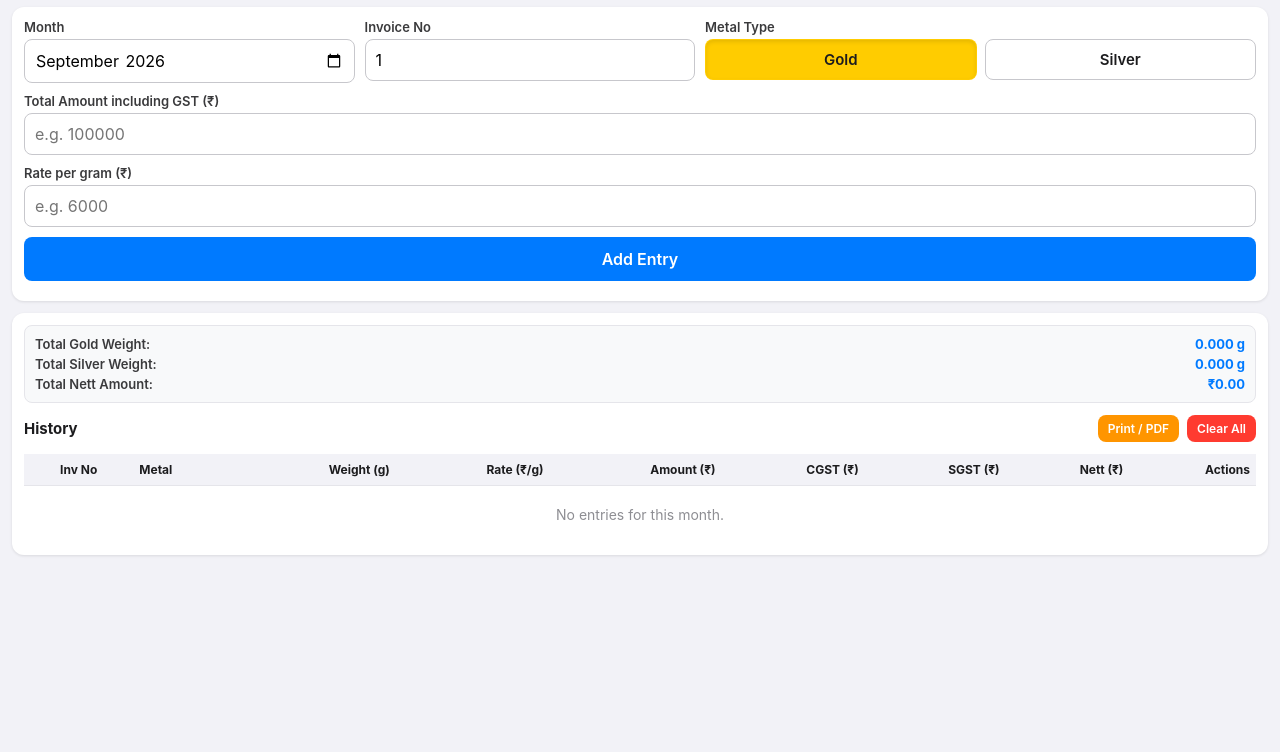
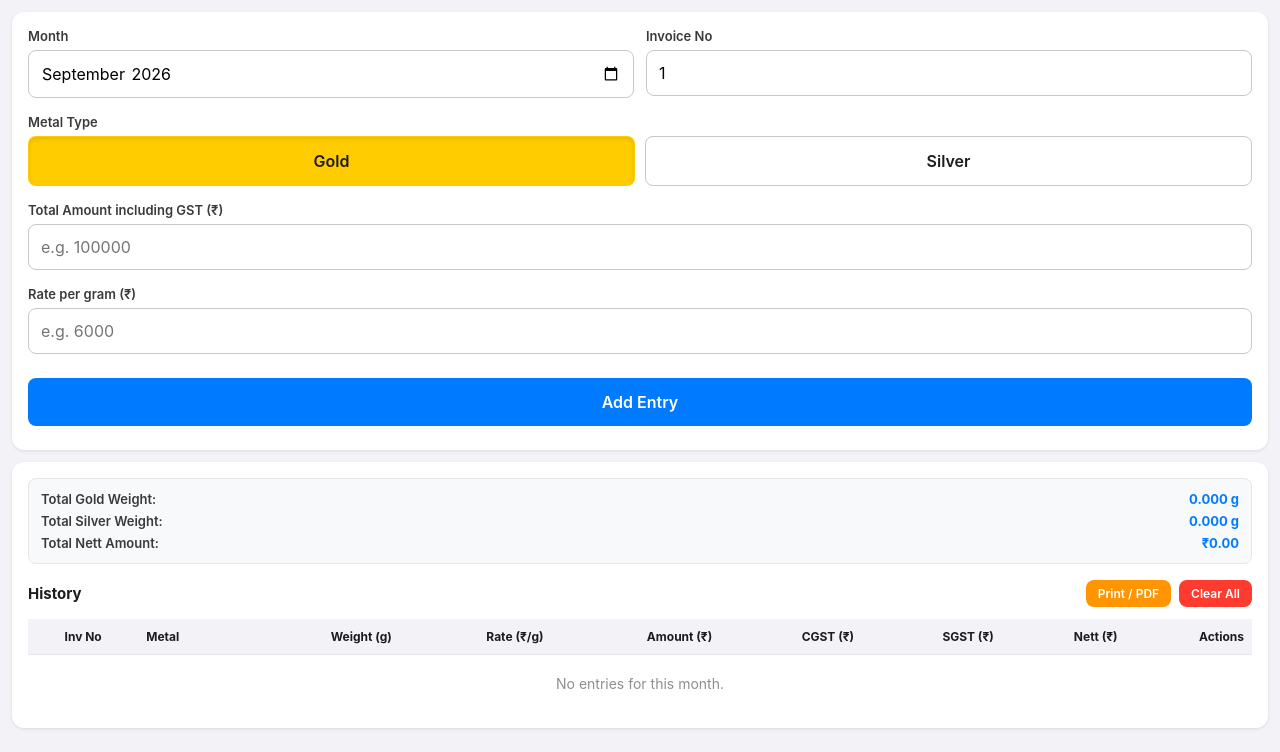
Before and after one commit to chand3036-ctrl/metal-gst-calculation-, a plain HTML site: page index.html in a window 1280 px wide. Shown: the part 49-801 px from the top of the page. Drawn offline with Linux system fonts and the light colour scheme.

Commit message:
Update index.html

```diff
--- a/index.html
+++ b/index.html
@@ -8,34 +8,35 @@
 <style>
   * { box-sizing: border-box; font-family: -apple-system, BlinkMacSystemFont, "Segoe UI", Roboto, Helvetica, Arial, sans-serif; }
   body { margin: 0; padding: 12px; background: #f2f2f7; color: #1c1c1e; }
-  h1 { font-size: 20px; text-align: center; margin: 10px 0; }
-  .card { background: #fff; border-radius: 12px; padding: 12px; margin-bottom: 12px; box-shadow: 0 1px 3px rgba(0,0,0,0.1); }
-  label { display: block; font-size: 13px; font-weight: 600; margin-bottom: 4px; color: #3a3a3c; }
-  select, input { width: 100%; padding: 10px; font-size: 16px; border: 1px solid #c7c7cc; border-radius: 8px; margin-bottom: 10px; background: #fff; }
-  button { width: 100%; padding: 12px; font-size: 16px; font-weight: 600; border: none; border-radius: 8px; background: #007aff; color: #fff; cursor: pointer; margin-bottom: 8px; }
+  h1 { font-size: 20px; text-align: center; margin: 10px 0 15px 0; }
+  .card { background: #fff; border-radius: 12px; padding: 16px; margin-bottom: 12px; box-shadow: 0 1px 3px rgba(0,0,0,0.1); }
+  label { display: block; font-size: 13px; font-weight: 600; margin-bottom: 6px; color: #3a3a3c; }
+  select, input { width: 100%; padding: 12px; font-size: 16px; border: 1px solid #c7c7cc; border-radius: 8px; margin-bottom: 16px; background: #fff; }
+  select:focus, input:focus { outline: none; border-color: #007aff; box-shadow: 0 0 0 2px rgba(0,122,255,0.2); }
+  button { width: 100%; padding: 14px; font-size: 16px; font-weight: 600; border: none; border-radius: 8px; background: #007aff; color: #fff; cursor: pointer; margin-bottom: 8px; }
   button:active { opacity: 0.7; }
   button.danger { background: #ff3b30; }
   button.secondary { background: #8e8e93; }
   button.warning { background: #ff9500; }
-  .row { display: flex; gap: 10px; }
+  .row { display: flex; gap: 12px; }
   .row > div { flex: 1; }
 
-  /* Metal Toggle Buttons */
-  .metal-toggle { display: flex; gap: 8px; }
-  .metal-toggle button { flex: 1; padding: 10px; font-size: 15px; border: 1px solid #c7c7cc; background: #fff; color: #1c1c1e; border-radius: 8px; margin-bottom: 0; transition: all 0.2s ease; }
+  /* Metal Toggle Buttons - Full Width */
+  .metal-toggle { display: flex; gap: 10px; margin-bottom: 16px; }
+  .metal-toggle button { flex: 1; padding: 14px; font-size: 16px; border: 1px solid #c7c7cc; background: #fff; color: #1c1c1e; border-radius: 8px; margin-bottom: 0; transition: all 0.2s ease; }
   .metal-toggle button.active { border-color: transparent; box-shadow: inset 0 2px 4px rgba(0,0,0,0.1); }
   #btnGold.active { background: #ffcc00; color: #1c1c1e; }
   #btnSilver.active { background: #8e8e93; color: #fff; }
 
-  .summary-box { background: #f8f9fa; border: 1px solid #e5e5ea; border-radius: 8px; padding: 10px; margin-bottom: 12px; font-size: 13px; }
-  .summary-row { display: flex; justify-content: space-between; margin-bottom: 4px; }
+  .summary-box { background: #f8f9fa; border: 1px solid #e5e5ea; border-radius: 8px; padding: 12px; margin-bottom: 16px; font-size: 13px; }
+  .summary-row { display: flex; justify-content: space-between; margin-bottom: 6px; }
   .summary-row:last-child { margin-bottom: 0; }
   .summary-row span:first-child { font-weight: 600; color: #3a3a3c; }
   .summary-row span:last-child { font-weight: 700; color: #007aff; }
 
-  .table-wrap { overflow-x: auto; -webkit-overflow-scrolling: touch; position: relative; }
+  .table-wrap { overflow-x: auto; -webkit-overflow-scrolling: touch; position: relative; margin-top: 8px; }
   table { width: 100%; border-collapse: collapse; font-size: 12px; min-width: 750px; }
-  th, td { padding: 8px 6px; text-align: right; border-bottom: 1px solid #e5e5ea; white-space: nowrap; }
+  th, td { padding: 10px 8px; text-align: right; border-bottom: 1px solid #e5e5ea; white-space: nowrap; }
   th { background: #f2f2f7; font-weight: 700; position: sticky; top: 0; }
   td:first-child, th:first-child { text-align: center; }
   td:nth-child(2), th:nth-child(2) { text-align: left; }
@@ -62,7 +63,7 @@
   tbody tr:hover { background-color: #e5f0ff; }
 
   .action-btns { display: flex; gap: 6px; justify-content: center; }
-  .action-btns button { width: auto; padding: 4px 8px; font-size: 11px; margin-bottom: 0; }
+  .action-btns button { width: auto; padding: 4px 10px; font-size: 11px; margin-bottom: 0; }
   .empty { text-align: center; color: #8e8e93; padding: 20px; font-size: 14px; }
 
   /* Modal Styles */
@@ -76,11 +77,11 @@
     box-shadow: 0 4px 15px rgba(0,0,0,0.2); position: relative; animation: popIn 0.2s ease-out;
   }
   @keyframes popIn { from { transform: scale(0.9); opacity: 0; } to { transform: scale(1); opacity: 1; } }
-  .modal-content h3 { margin-top: 0; text-align: center; font-size: 18px; }
-  .modal-detail { display: flex; justify-content: space-between; padding: 6px 0; border-bottom: 1px solid #f2f2f7; font-size: 14px; }
+  .modal-content h3 { margin-top: 0; text-align: center; font-size: 18px; margin-bottom: 15px; }
+  .modal-detail { display: flex; justify-content: space-between; padding: 8px 0; border-bottom: 1px solid #f2f2f7; font-size: 14px; }
   .modal-detail span:first-child { font-weight: 600; color: #8e8e93; }
   .modal-detail span:last-child { font-weight: 600; color: #1c1c1e; }
-  .modal-actions { display: flex; gap: 10px; margin-top: 15px; }
+  .modal-actions { display: flex; gap: 10px; margin-top: 20px; }
   .modal-actions button { flex: 1; margin-bottom: 0; }
 
   /* Print styles */
@@ -89,11 +90,11 @@
     .card { box-shadow: none; padding: 0; margin: 0; border: none; }
     .no-print, #formCard, .modal-overlay { display: none !important; }
     table { min-width: 100%; border: 1px solid #000; }
-    th, td { border: 1px solid #000; padding: 4px; background: transparent !important; }
+    th, td { border: 1px solid #000; padding: 6px; background: transparent !important; }
     .action-btns { display: none; }
     .sticky-col { position: static; box-shadow: none; }
-    .summary-box { border: 1px solid #000; margin-bottom: 10px; page-break-inside: avoid; }
-    .print-header { display: block !important; text-align: center; font-size: 16px; font-weight: bold; margin-bottom: 10px; }
+    .summary-box { border: 1px solid #000; margin-bottom: 12px; page-break-inside: avoid; }
+    .print-header { display: block !important; text-align: center; font-size: 16px; font-weight: bold; margin-bottom: 12px; }
   }
   .print-header { display: none; }
 </style>
@@ -103,31 +104,35 @@
 <h1>Metal GST Calculator</h1>
 
 <div class="card no-print" id="formCard">
+  <!-- Row 1: Month and Invoice No -->
   <div class="row">
-    <div style="flex: 1.2;">
+    <div>
       <label>Month</label>
       <input type="month" id="monthSelect" value="">
     </div>
-    <div style="flex: 1.2;">
+    <div>
       <label>Invoice No</label>
       <input type="number" id="invoiceNo" inputmode="numeric" placeholder="e.g. 272">
     </div>
-    <div style="flex: 2;">
-      <label>Metal Type</label>
-      <div class="metal-toggle">
-        <button type="button" id="btnGold" class="active" onclick="setMetal('Gold')">Gold</button>
-        <button type="button" id="btnSilver" onclick="setMetal('Silver')">Silver</button>
-      </div>
-    </div>
   </div>
 
+  <!-- Row 2: Metal Type (Full width buttons) -->
+  <label>Metal Type</label>
+  <div class="metal-toggle">
+    <button type="button" id="btnGold" class="active" onclick="setMetal('Gold')">Gold</button>
+    <button type="button" id="btnSilver" onclick="setMetal('Silver')">Silver</button>
+  </div>
+
+  <!-- Row 3: Total Amount -->
   <label>Total Amount including GST (₹)</label>
   <input type="number" id="totalAmount" inputmode="decimal" placeholder="e.g. 100000" step="0.01" enterkeyhint="next">
 
+  <!-- Row 4: Rate per gram -->
   <label>Rate per gram (₹)</label>
   <input type="number" id="rate" inputmode="decimal" placeholder="e.g. 6000" step="0.01" enterkeyhint="done">
 
-  <button id="submitBtn" class="primary" onclick="addEntry()">Add Entry</button>
+  <!-- Row 5: Submit Button -->
+  <button id="submitBtn" class="primary" onclick="addEntry()" style="margin-top: 8px;">Add Entry</button>
   <button id="cancelBtn" class="secondary" style="display:none;" onclick="cancelEdit()">Cancel Edit</button>
 </div>
 
@@ -143,8 +148,8 @@
   <div class="no-print" style="display:flex; justify-content:space-between; align-items:center; margin-bottom:12px;">
     <strong style="font-size:15px;">History</strong>
     <div style="display:flex; gap:8px;">
-      <button class="warning" style="width:auto; padding:6px 10px; font-size:12px; margin-bottom:0;" onclick="printTable()">Print / PDF</button>
-      <button class="danger" style="width:auto; padding:6px 10px; font-size:12px; margin-bottom:0;" onclick="clearAll()">Clear All</button>
+      <button class="warning" style="width:auto; padding:6px 12px; font-size:12px; margin-bottom:0;" onclick="printTable()">Print / PDF</button>
+      <button class="danger" style="width:auto; padding:6px 12px; font-size:12px; margin-bottom:0;" onclick="clearAll()">Clear All</button>
     </div>
   </div>
 
@@ -391,7 +396,6 @@
           sgst,
           nett,
           weight
-          // Note: The month stays the same as when it was originally created
         };
         saveEntries(entries);
       }
@@ -496,7 +500,6 @@
       return;
     }
 
-    // Update the print header with the month
     document.getElementById('printHeader').textContent = `Metal GST Calculator - ${formatMonthLabel(selectedMonth)}`;
     window.print();
   }
```
